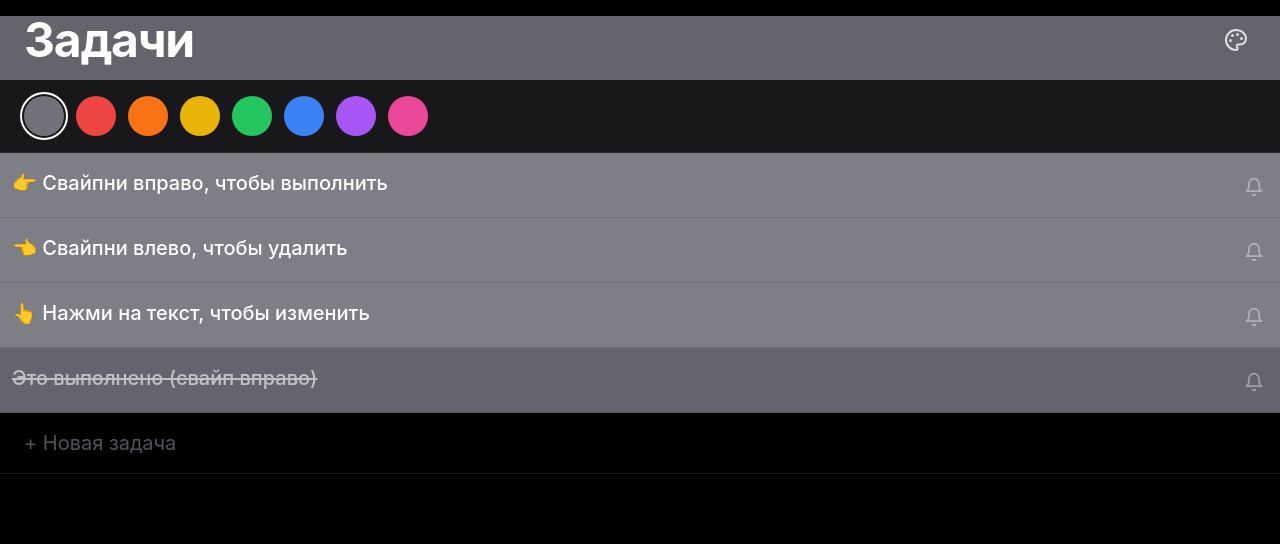
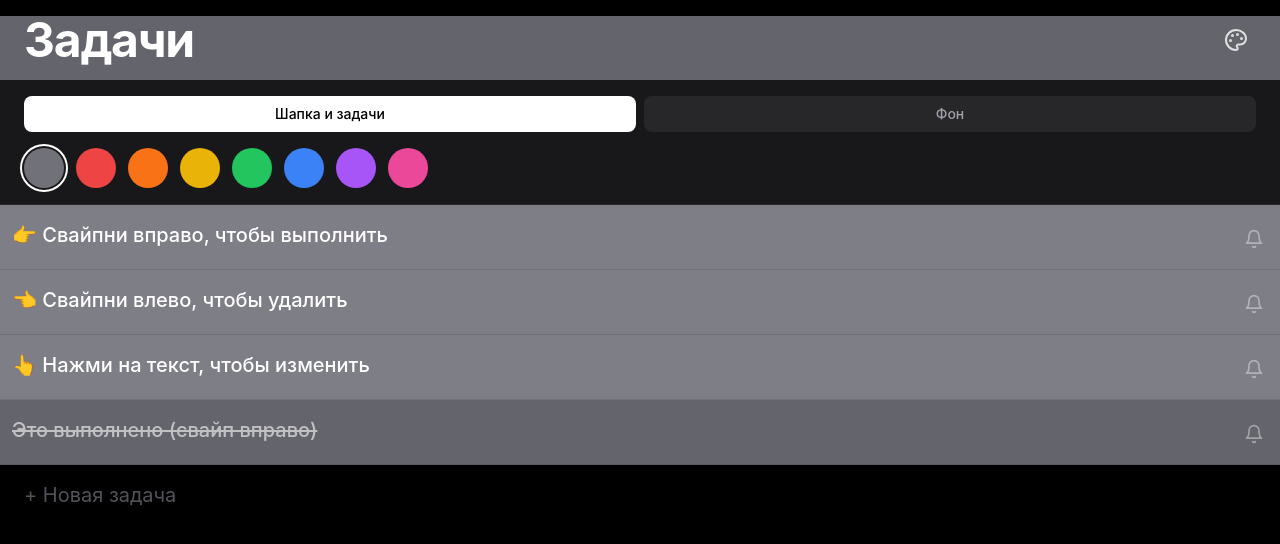
Before and after one commit to SKZHPRVT/task_time_place, a React (Vite) app: page / in a window 1280 px wide. Both pictures are taken after a click on the button 1236 px from the left and 40 px from the top of the page. Shown: the top 544 px of the page. Built offline with nearby package versions, Linux system fonts and the light colour scheme.

Commit message:
Feat: separate bgColor palette for background and header/tasks

```diff
--- a/src/App.tsx
+++ b/src/App.tsx
@@ -9,8 +9,9 @@ import { motion, AnimatePresence } from 'framer-motion';
 import { setHeaderColor } from './lib/telegram';
 
 export default function App() {
-  const { tasks, baseColor, updateTasks, setBaseColor } = useAppState();
+  const { tasks, baseColor, bgColor, updateTasks, setBaseColor, setBgColor } = useAppState();
   const [showPalette, setShowPalette] = useState(false);
+  const [paletteMode, setPaletteMode] = useState<'base' | 'bg'>('base');
   const [newTaskText, setNewTaskText] = useState('');
   const [editingReminderId, setEditingReminderId] = useState<string | null>(null);
 
@@ -58,8 +59,18 @@ export default function App() {
 
   const editingTask = editingReminderId ? tasks.find(t => t.id === editingReminderId) : null;
 
+  const handlePaletteSelect = (hex: string) => {
+    if (paletteMode === 'base') setBaseColor(hex);
+    else setBgColor(hex);
+  };
+
+  const currentColor = paletteMode === 'base' ? baseColor : bgColor;
+
   return (
-    <div className="flex-1 flex flex-col overflow-hidden">
+    <div
+      className="flex-1 flex flex-col overflow-hidden"
+      style={{ backgroundColor: bgColor }}
+    >
       <div
         className="pb-4 px-6 transition-colors duration-300 flex justify-between items-end shrink-0"
         style={{ backgroundColor: headerBg }}
@@ -81,16 +92,38 @@ export default function App() {
             exit={{ height: 0, opacity: 0 }}
             className="overflow-hidden bg-zinc-900 border-b border-zinc-800 shrink-0"
           >
+            {/* Переключатель: шапка/задачи vs фон */}
+            <div className="flex gap-2 px-6 pt-4">
+              <button
+                onClick={() => setPaletteMode('base')}
+                className={`flex-1 py-2 rounded-lg text-sm font-medium transition-colors ${
+                  paletteMode === 'base'
+                    ? 'bg-white text-black'
+                    : 'bg-zinc-800 text-zinc-400'
+                }`}
+              >
+                Шапка и задачи
+              </button>
+              <button
+                onClick={() => setPaletteMode('bg')}
+                className={`flex-1 py-2 rounded-lg text-sm font-medium transition-colors ${
+                  paletteMode === 'bg'
+                    ? 'bg-white text-black'
+                    : 'bg-zinc-800 text-zinc-400'
+                }`}
+              >
+                Фон
+              </button>
+            </div>
+
+            {/* Палитра */}
             <div className="flex gap-3 px-6 py-4 overflow-x-auto">
               {COLOR_PALETTE.map((c: { name: string; hex: string }) => (
                 <button
                   key={c.hex}
-                  onClick={() => {
-                    setBaseColor(c.hex);
-                    setShowPalette(false);
-                  }}
+                  onClick={() => handlePaletteSelect(c.hex)}
                   className={`w-10 h-10 rounded-full shrink-0 transition-transform active:scale-90 ${
-                    baseColor === c.hex ? 'ring-2 ring-white ring-offset-2 ring-offset-zinc-900' : ''
+                    currentColor === c.hex ? 'ring-2 ring-white ring-offset-2 ring-offset-zinc-900' : ''
                   }`}
                   style={{ backgroundColor: c.hex }}
                 />
@@ -100,7 +133,10 @@ export default function App() {
         )}
       </AnimatePresence>
 
-      <div className="flex-1 overflow-y-auto pb-24 bg-black">
+      <div
+        className="flex-1 overflow-y-auto pb-24"
+        style={{ backgroundColor: bgColor }}
+      >
         {sortedTasks.map(task => (
           <SwipeableTask
             key={task.id}
@@ -113,7 +149,7 @@ export default function App() {
           />
         ))}
 
-        <form onSubmit={addTask} className="px-6 py-4 border-b border-zinc-900">
+        <form onSubmit={addTask} className="px-6 py-4">
           <input
             type="text"
             value={newTaskText}
--- a/src/hooks/useAppState.ts
+++ b/src/hooks/useAppState.ts
@@ -3,13 +3,14 @@ import { Task } from '../types';
 import { cloudGetItem, cloudSetItem, isTelegram } from '../lib/telegram';
 
 export interface AppState {
-  version: 2;
+  version: 3;
   tasks: Task[];
   baseColor: string;
+  bgColor: string;
 }
 
 const DEFAULT_STATE: AppState = {
-  version: 2,
+  version: 3,
   tasks: [
     { id: 'tut-1', text: '👉 Свайпни вправо, чтобы выполнить', done: false },
     { id: 'tut-2', text: '👈 Свайпни влево, чтобы удалить', done: false },
@@ -17,16 +18,18 @@ const DEFAULT_STATE: AppState = {
     { id: 'tut-4', text: 'Это выполнено (свайп вправо)', done: true },
   ],
   baseColor: '#71717a',
+  bgColor: '#000000',
 };
 
-const STORAGE_KEY = 'clear_app_state_v2';
-const CLOUD_KEY = 'clear_app_state_v2';
+const STORAGE_KEY = 'clear_app_state_v3';
+const CLOUD_KEY = 'clear_app_state_v3';
 
 function isValidState(state: any): state is AppState {
   try {
     if (!state || typeof state !== 'object') return false;
-    if (state.version !== 2) return false;
+    if (state.version !== 3) return false;
     if (typeof state.baseColor !== 'string' || !state.baseColor.startsWith('#')) return false;
+    if (typeof state.bgColor !== 'string' || !state.bgColor.startsWith('#')) return false;
     if (!Array.isArray(state.tasks)) return false;
     return state.tasks.every(
       (t: any) => t && typeof t.id === 'string' && typeof t.text === 'string' && typeof t.done === 'boolean'
@@ -52,17 +55,14 @@ export function useAppState() {
   const [ready, setReady] = useState(false);
   const lastSyncedRef = useRef<string>('');
 
-  // Загрузка: сначала localStorage (мгновенно), потом CloudStorage (если Telegram)
   useEffect(() => {
     let cancelled = false;
-
     async function init() {
       const local = loadFromLocal();
       if (local && !cancelled) {
         setState(local);
         lastSyncedRef.current = JSON.stringify(local);
       }
-
       if (isTelegram) {
         const cloudRaw = await cloudGetItem(CLOUD_KEY);
         if (!cancelled && cloudRaw) {
@@ -71,37 +71,27 @@ export function useAppState() {
             if (isValidState(parsed)) {
               const cloudStr = JSON.stringify(parsed);
               if (cloudStr !== lastSyncedRef.current) {
-                console.log('[State] Loaded from CloudStorage (newer or differs from local)');
                 setState(parsed);
                 lastSyncedRef.current = cloudStr;
-                // Обновляем localStorage тоже
                 try { localStorage.setItem(STORAGE_KEY, cloudStr); } catch {}
               }
             }
-          } catch (e) {
-            console.warn('[State] Cloud parse error:', e);
-          }
+          } catch {}
         }
       }
-
       if (!cancelled) setReady(true);
     }
-
     init();
     return () => { cancelled = true; };
   }, []);
 
-  // Сохранение: в localStorage + CloudStorage при каждом изменении
   useEffect(() => {
     if (!ready) return;
     const str = JSON.stringify(state);
     if (str === lastSyncedRef.current) return;
     lastSyncedRef.current = str;
-
-    try { localStorage.setItem(STORAGE_KEY, str); } catch (e) { console.warn('[State] Local save error:', e); }
-    if (isTelegram) {
-      cloudSetItem(CLOUD_KEY, str).catch(() => {});
-    }
+    try { localStorage.setItem(STORAGE_KEY, str); } catch {}
+    if (isTelegram) cloudSetItem(CLOUD_KEY, str).catch(() => {});
   }, [state, ready]);
 
   const updateTasks = useCallback((updater: (tasks: Task[]) => Task[]) => {
@@ -110,24 +100,24 @@ export function useAppState() {
         const newTasks = updater(prev.tasks);
         if (!Array.isArray(newTasks)) return prev;
         return { ...prev, tasks: newTasks };
-      } catch (e) {
-        console.error('[State] Update error:', e);
-        return prev;
-      }
+      } catch { return prev; }
     });
   }, []);
 
   const setBaseColor = useCallback((color: string) => {
-    setState(prev => {
-      if (typeof color !== 'string' || !color.startsWith('#')) return prev;
-      return { ...prev, baseColor: color };
-    });
+    setState(prev => (typeof color === 'string' && color.startsWith('#') ? { ...prev, baseColor: color } : prev));
+  }, []);
+
+  const setBgColor = useCallback((color: string) => {
+    setState(prev => (typeof color === 'string' && color.startsWith('#') ? { ...prev, bgColor: color } : prev));
   }, []);
 
   return {
     tasks: state.tasks,
     baseColor: state.baseColor,
+    bgColor: state.bgColor,
     updateTasks,
     setBaseColor,
+    setBgColor,
   };
 }
```
